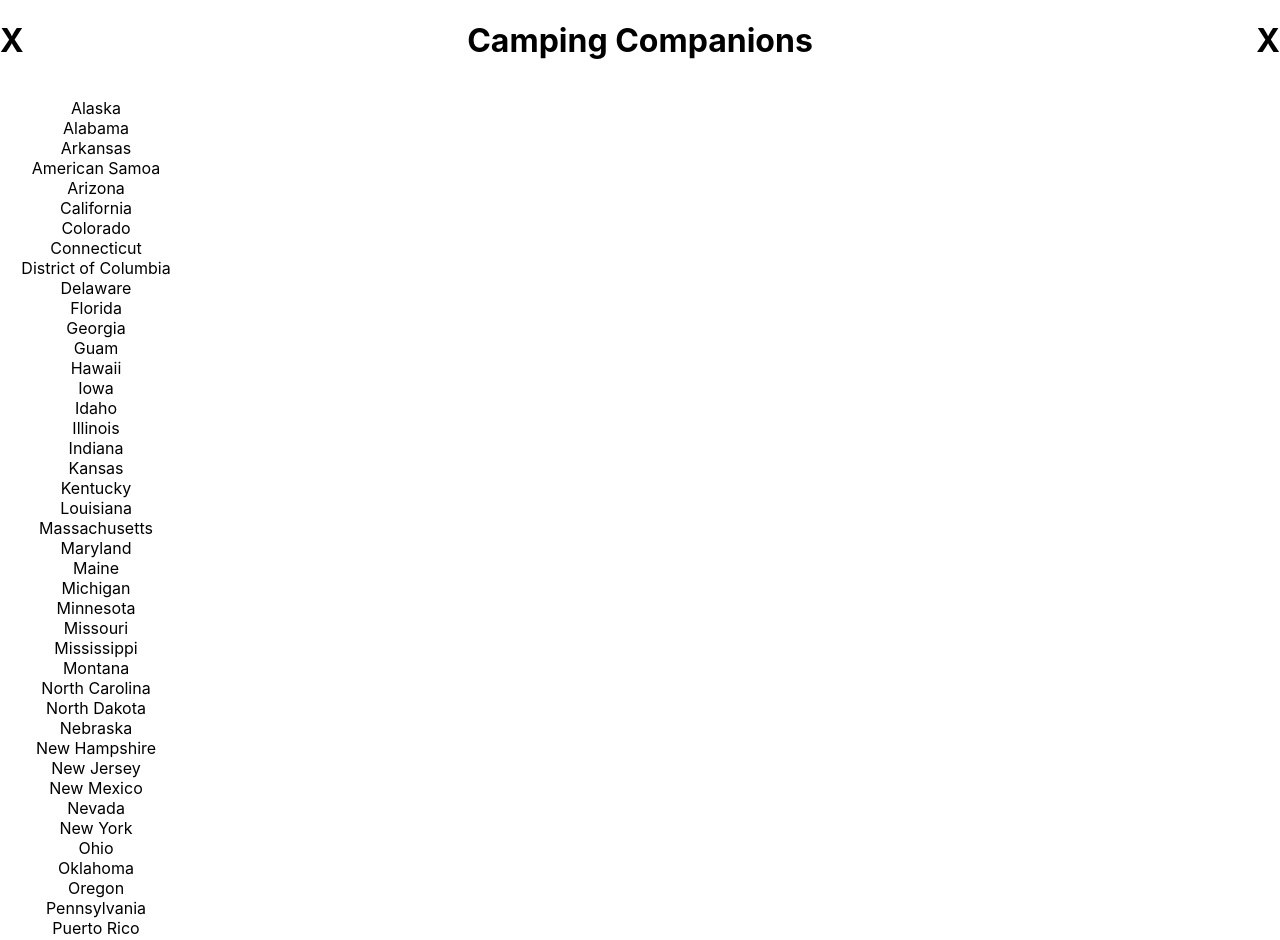
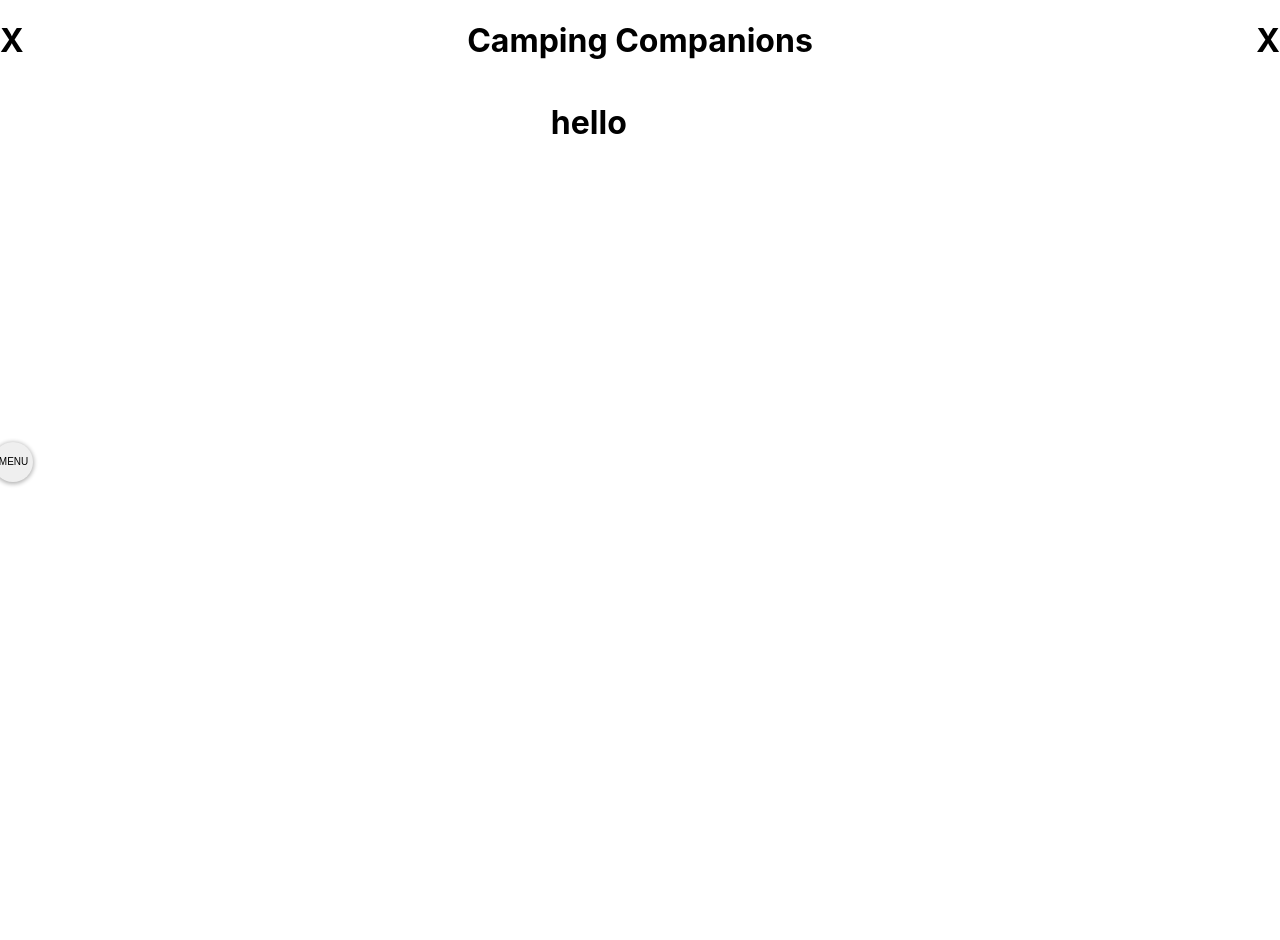
Before and after one commit to foremanlb/camping-companions, a React (Create React App) app in the folder client/: page / in a window 1280 px wide. Shown: the top 940 px of the page. Built offline with nearby package versions, Linux system fonts and the light colour scheme.

Commit message:
slidey bar works

```diff
--- a/client/src/App.css
+++ b/client/src/App.css
@@ -2,37 +2,20 @@
   text-align: center;
 }
 
-.App-logo {
-  height: 40vmin;
-  pointer-events: none;
+.navbar-container {
+  width: 100vw;
+  margin: 0 auto;
+  height: 90vh;
+  display: flex;
+  transition: 1s ease;
 }
 
-@media (prefers-reduced-motion: no-preference) {
-  .App-logo {
-    animation: App-logo-spin infinite 20s linear;
-  }
+.main-content {
+  width: 85%;
+  height: 100%;
+  transition: 1s ease;
 }
 
-.App-header {
-  background-color: #282c34;
-  min-height: 100vh;
-  display: flex;
-  flex-direction: column;
-  align-items: center;
-  justify-content: center;
-  font-size: calc(10px + 2vmin);
-  color: white;
+.main-content_large {
+  width: 90%;
 }
-
-.App-link {
-  color: #61dafb;
-}
-
-@keyframes App-logo-spin {
-  from {
-    transform: rotate(0deg);
-  }
-  to {
-    transform: rotate(360deg);
-  }
-}
--- a/client/src/App.js
+++ b/client/src/App.js
@@ -5,10 +5,17 @@ import Header from './components/Header/Header'
 import Navbar from './components/Navbar/Navbar'
 
 function App() {
+  const [isActive, setIsActive ] = useState(false)
+
   return (
     <div className="App">
       <Header />
-      <Navbar />
+      <container className='navbar-container'>
+        <Navbar isActive={isActive} setIsActive={setIsActive}/>
+        <div className={isActive ? 'main-content' : 'main-content_large'}>
+          <h1> hello</h1>
+        </div>
+      </container>
     </div>
   );
 }
--- a/client/src/components/Navbar/Navbar.css
+++ b/client/src/components/Navbar/Navbar.css
@@ -1,13 +1,40 @@
 .navbar {
-  width: 15vw;
-}
-
-.navbarList {
-  width: 15vw;
-  list-style-type: none;
-  padding: 0;
+  width: 15%;
+  display: flex;
+  flex-wrap: wrap;
+  height: 100%;
+  background-color: #bbe1c3;
+  transition: 1s ease;
+  position: relative;
 }
 
 .states {
   padding: 0;
+  flex-basis: 100%;
+  text-decoration: none;
+  color: black;
 }
+
+.menu {
+  position: absolute;
+  border: none;
+  height: 40px;
+  width: 40px;
+  border-radius: 50%;
+  box-shadow: 0px 1px 4px 1px rgba(0, 0, 0, 0.3);
+  left: 100%;
+  top: 50%;
+  transform: translateX(-50%);
+  cursor: pointer;
+  font-size: 10px;
+}
+
+.navbar_small {
+  width: 1%;
+  height: 100%;
+  position: relative;
+  text-indent: -9999px;
+  transition: 1s ease;
+  display: flex;
+  flex-wrap: wrap;
+}
--- a/client/src/components/Navbar/Navbar.jsx
+++ b/client/src/components/Navbar/Navbar.jsx
@@ -1,72 +1,67 @@
-import React from 'react'
+import {useState} from 'react'
 import './Navbar.css'
+import { Link } from 'react-router-dom'
 
-export default function Navbar() {
-  const states = ["Alaska",
-                  "Alabama",
-                  "Arkansas",
-                  "American Samoa",
-                  "Arizona",
-                  "California",
-                  "Colorado",
-                  "Connecticut",
-                  "District of Columbia",
-                  "Delaware",
-                  "Florida",
-                  "Georgia",
-                  "Guam",
-                  "Hawaii",
-                  "Iowa",
-                  "Idaho",
-                  "Illinois",
-                  "Indiana",
-                  "Kansas",
-                  "Kentucky",
-                  "Louisiana",
-                  "Massachusetts",
-                  "Maryland",
-                  "Maine",
-                  "Michigan",
-                  "Minnesota",
-                  "Missouri",
-                  "Mississippi",
-                  "Montana",
-                  "North Carolina",
-                  " North Dakota",
-                  "Nebraska",
-                  "New Hampshire",
-                  "New Jersey",
-                  "New Mexico",
-                  "Nevada",
-                  "New York",
-                  "Ohio",
-                  "Oklahoma",
-                  "Oregon",
-                  "Pennsylvania",
-                  "Puerto Rico",
-                  "Rhode Island",
-                  "South Carolina",
-                  "South Dakota",
-                  "Tennessee",
-                  "Texas",
-                  "Utah",
-                  "Virginia",
-                  "Virgin Islands",
-                  "Vermont",
-                  "Washington",
-                  "Wisconsin",
-                  "West Virginia",
-                  "Wyoming"]
+export default function Navbar(props) {
+
+
+  const handleClick = () => {
+    props.setIsActive(!props.isActive)
+  }
 
   return (
-    <div className='navbar'>
-      <ul className='navbarList'>
-      {states.map((state) => {
-        return (
-          <li className='states'>{state}</li>
-        )
-      })}
-      </ul>
+    <div className={props.isActive ? 'navbar' : 'navbar_small'}>
+      <button type='button' className='menu' onClick={handleClick} >MENU</button>
+        <Link id= 'AL' className='states'>Alabama</Link>
+        <Link id= 'AK' className='states'>Alaska</Link>
+        <Link id= 'AZ' className='states'>Arizona</Link>
+        <Link id= 'AR' className='states'>Arkansas</Link>
+        <Link id= 'CA' className='states'>California</Link>
+        <Link id= 'CO' className='states'>Colorado</Link>
+        <Link id= 'CT' className='states'>Connecticut</Link>
+        <Link id= 'DE' className='states'>Delaware</Link>
+        <Link id= 'FL' className='states'>Florida</Link>
+        <Link id= 'GA' className='states'>Georgia</Link>
+        <Link id= 'HI' className='states'>Hawaii</Link>
+        <Link id= 'ID' className='states'>Idaho</Link>
+        <Link id= 'IL' className='states'>Illinois</Link>
+        <Link id= 'IN' className='states'>Indiana</Link>
+        <Link id= 'IA' className='states'>Iowa</Link>
+        <Link id= 'KS' className='states'>Kansas</Link>
+        <Link id= 'KY' className='states'>Kentucky</Link>
+        <Link id= 'LA' className='states'>Louisiana</Link>
+        <Link id= 'ME' className='states'>Maine</Link>
+        <Link id= 'MD' className='states'>Maryland</Link>
+        <Link id= 'MA' className='states'>Massachusetts</Link>
+        <Link id= 'MI' className='states'>Michigan</Link>
+        <Link id= 'MN' className='states'>Minnesota</Link>
+        <Link id= 'MS' className='states'>Mississippi</Link>
+        <Link id= 'MO' className='states'>Missouri</Link>
+        <Link id= 'MT' className='states'>Montana</Link>
+        <Link id= 'NE' className='states'>Nebraska</Link>
+        <Link id= 'NV' className='states'>Nevada</Link>
+        <Link id= 'NH' className='states'>New Hampshire</Link>
+        <Link id= 'NJ' className='states'>New Jersey</Link>
+        <Link id= 'NM' className='states'>New Mexico</Link>
+        <Link id= 'NY' className='states'>New York</Link>
+        <Link id= 'NC' className='states'>North Carolina</Link>
+        <Link id= 'ND' className='states'>North Dakota</Link>
+        <Link id= 'OH' className='states'>Ohio</Link>
+        <Link id= 'OK' className='states'>Oklahoma</Link>
+        <Link id= 'OR' className='states'>Oregon</Link>
+        <Link id= 'PA' className='states'>Pennsylvania</Link>
+        <Link id= 'RI' className='states'>Rhode Island</Link>
+        <Link id= 'SC' className='states'>South Carolina</Link>
+        <Link id= 'SD' className='states'>South Dakota</Link>
+        <Link id= 'TN' className='states'>Tennessee</Link>
+        <Link id= 'TX' className='states'>Texas</Link>
+        <Link id= 'UT' className='states'>Utah</Link>
+        <Link id= 'VT' className='states'>Vermont</Link>
+        <Link id= 'VA' className='states'>Virginia</Link>
+        <Link id= 'WA' className='states'>Washington</Link>
+        <Link id= 'WV' className='states'>West Virginia</Link>
+        <Link id= 'WI' className='states'>Wisconsin</Link>
+      <Link id='WY' className='states'>Wyoming</Link>
     </div>
   )
 }
```
